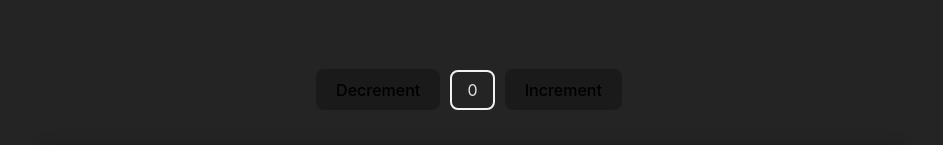
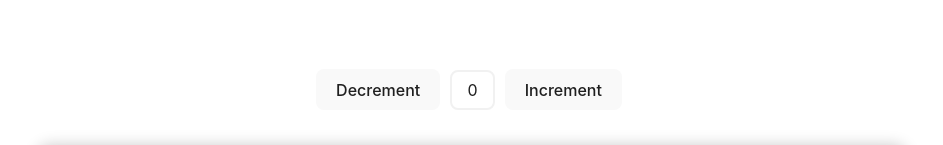
Before and after one commit to ArshadSiddiqui36/react19, a React (Vite) app in the folder my-app/: page / in a window 1280 px wide. Shown: the top 145 px of the page, without its empty margins (171-1114 px from the left). Built offline with nearby package versions, Linux system fonts and the light colour scheme.

Commit message:
Updated CSS

```diff
--- a/my-app/src/index.css
+++ b/my-app/src/index.css
@@ -55,15 +55,17 @@ button:focus-visible {
   outline: 4px auto -webkit-focus-ring-color;
 }
 
-/* @media (prefers-color-scheme: light) {
+@media (prefers-color-scheme: light) {
   :root {
-    color: #213547;
+    color: #1f1f1f;
+    /* color: #213547; */
     background-color: #ffffff;
   }
   a:hover {
     color: #747bff;
   }
   button {
+    color: #1f1f1f;
     background-color: #f9f9f9;
   }
-} */
+}
```
